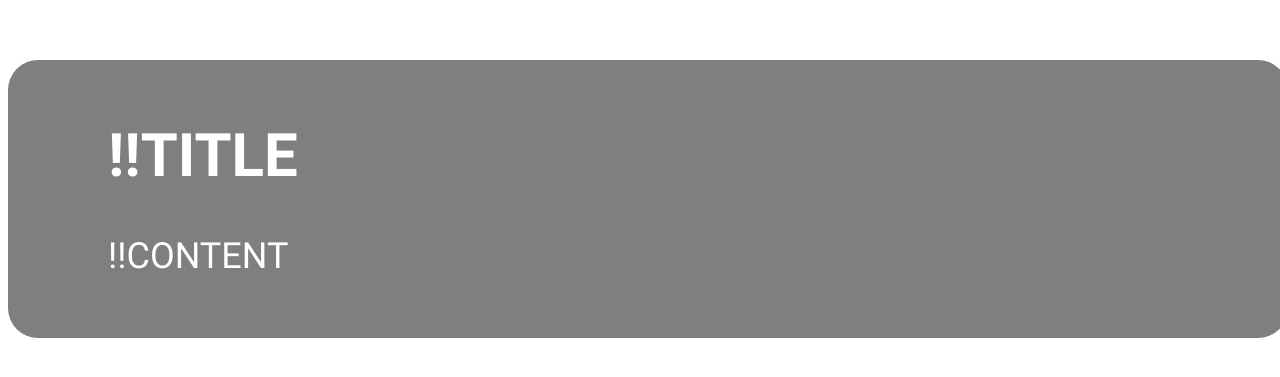
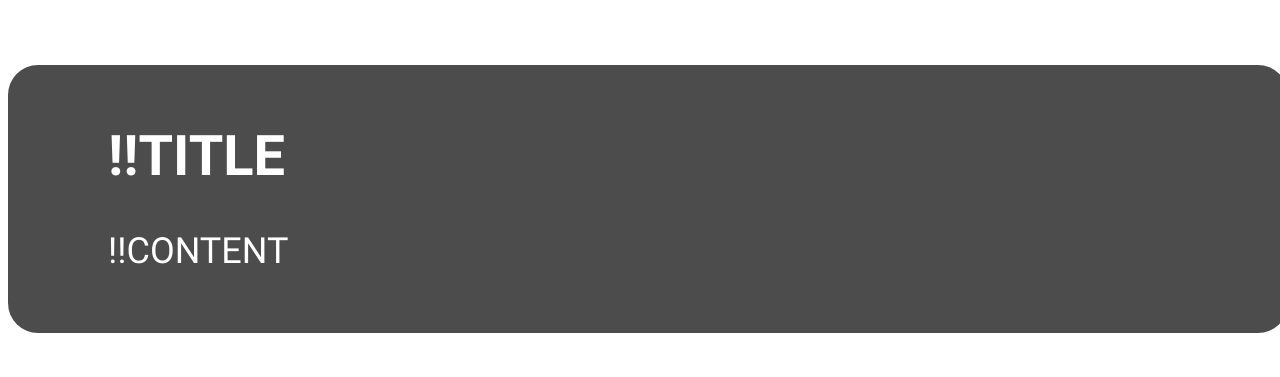
Before and after one commit to hzung/mac-auto-wallpaper, a website: page index_src.html in a window 1280 px wide. Shown: the part 209-586 px from the top of the page. Drawn offline with Linux system fonts and the light colour scheme.

Commit message:
Update font size

```diff
--- a/index_src.html
+++ b/index_src.html
@@ -17,8 +17,8 @@
         </style>
     </head>
     <body style="background: url('!!IMAGE'); background-size: cover; display: flex; justify-content: center; align-items: center; ">
-        <div style="width: 1400px; background: #00000080; border-radius: 30px; color: white; padding: 20px 100px 20px 100px;">
-            <h1 style="font-size: 60px; font-family: RobotoBold;">!!TITLE</h1>
+        <div style="width: 1600px; background: #000000B3; border-radius: 30px; color: white; padding: 20px 100px 20px 100px;">
+            <h1 style="font-size: 56px; font-family: RobotoBold;">!!TITLE</h1>
             <p style="font-size: 36px; line-height: 1.4;">!!CONTENT</p>
         </div>
     </body>
```
